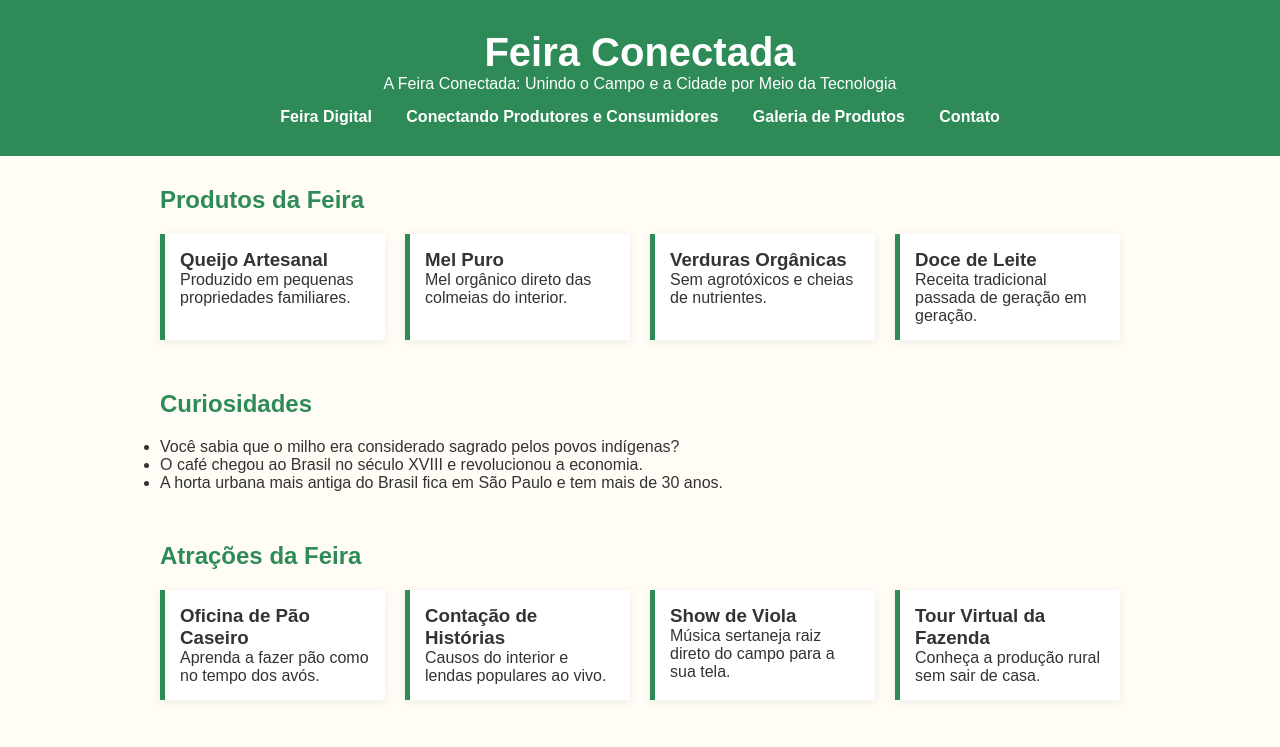
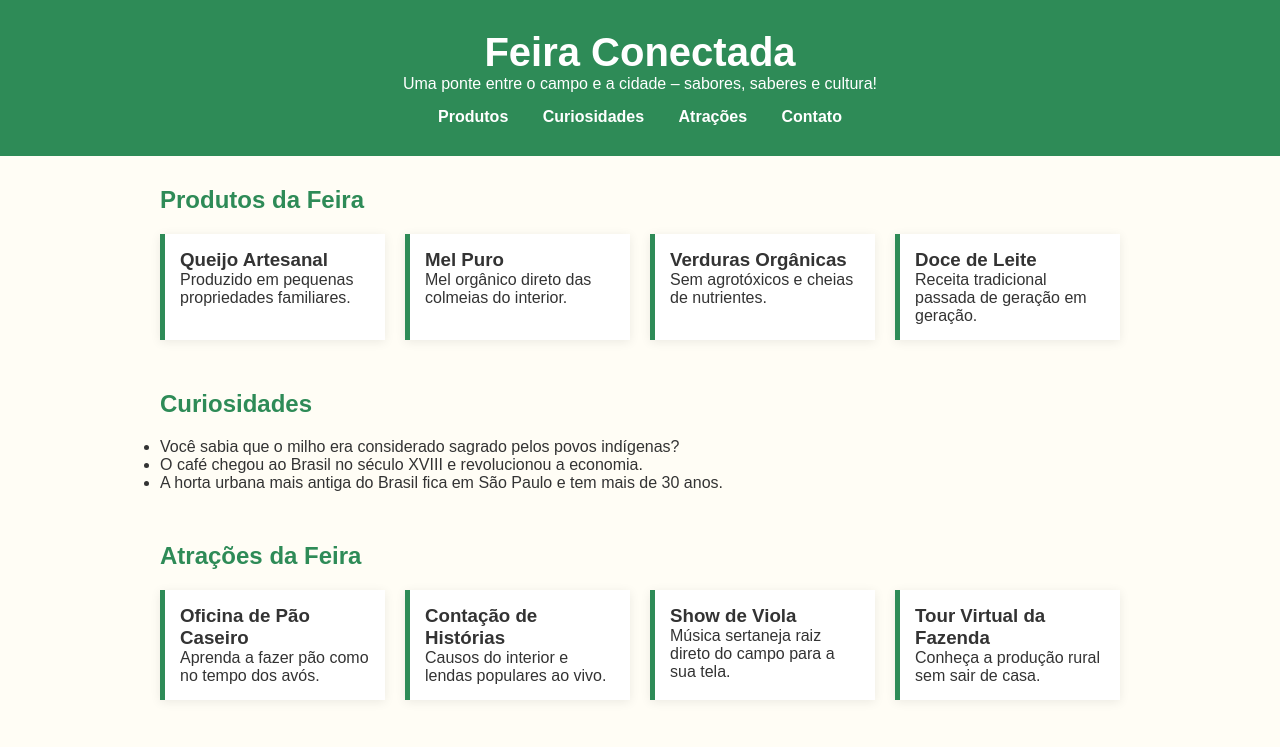
Before and after one commit to kekeully/Feira_Conectada, a plain HTML site: page index.html in a window 1280 px wide. Shown: the top 747 px of the page. Drawn offline with Linux system fonts and the light colour scheme.

Commit message:
Add files via upload

```diff
--- a/index.html
+++ b/index.html
@@ -9,14 +9,14 @@
 <body>
 <header>
 <h1> Feira Conectada </h1>
-<p>A Feira Conectada: Unindo o Campo e a Cidade por Meio da Tecnologia</p>
+<p>Uma ponte entre o campo e a cidade – sabores, saberes e cultura!</p>
 <nav>
 <ul>
-<li><a href="#feiradigital">Feira Digital</a></li>
-<li><a href="#conectandoprodutoreseconsumidores">Conectando Produtores e Consumidores</a></li>
-<li><a href="#galeriadeprodutos">Galeria de Produtos</a></li>
+<li><a href="#produtos">Produtos</a></li>
+<li><a href="#curiosidades">Curiosidades</a></li>
+<li><a href="#atracoes">Atrações</a></li>
 <li><a href="#contato">Contato</a></li>
-
+</ul>
 </nav>
 </header>
 
```
